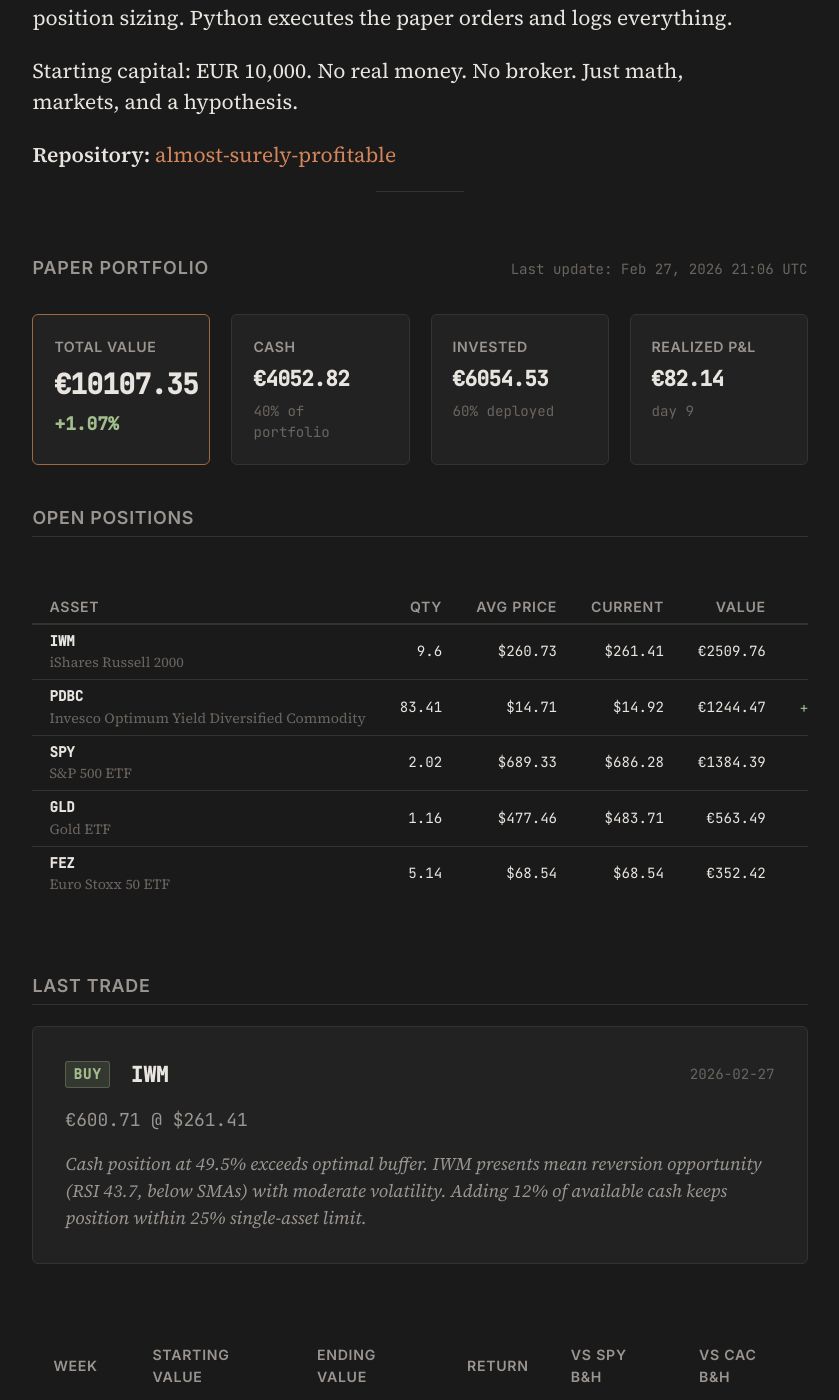
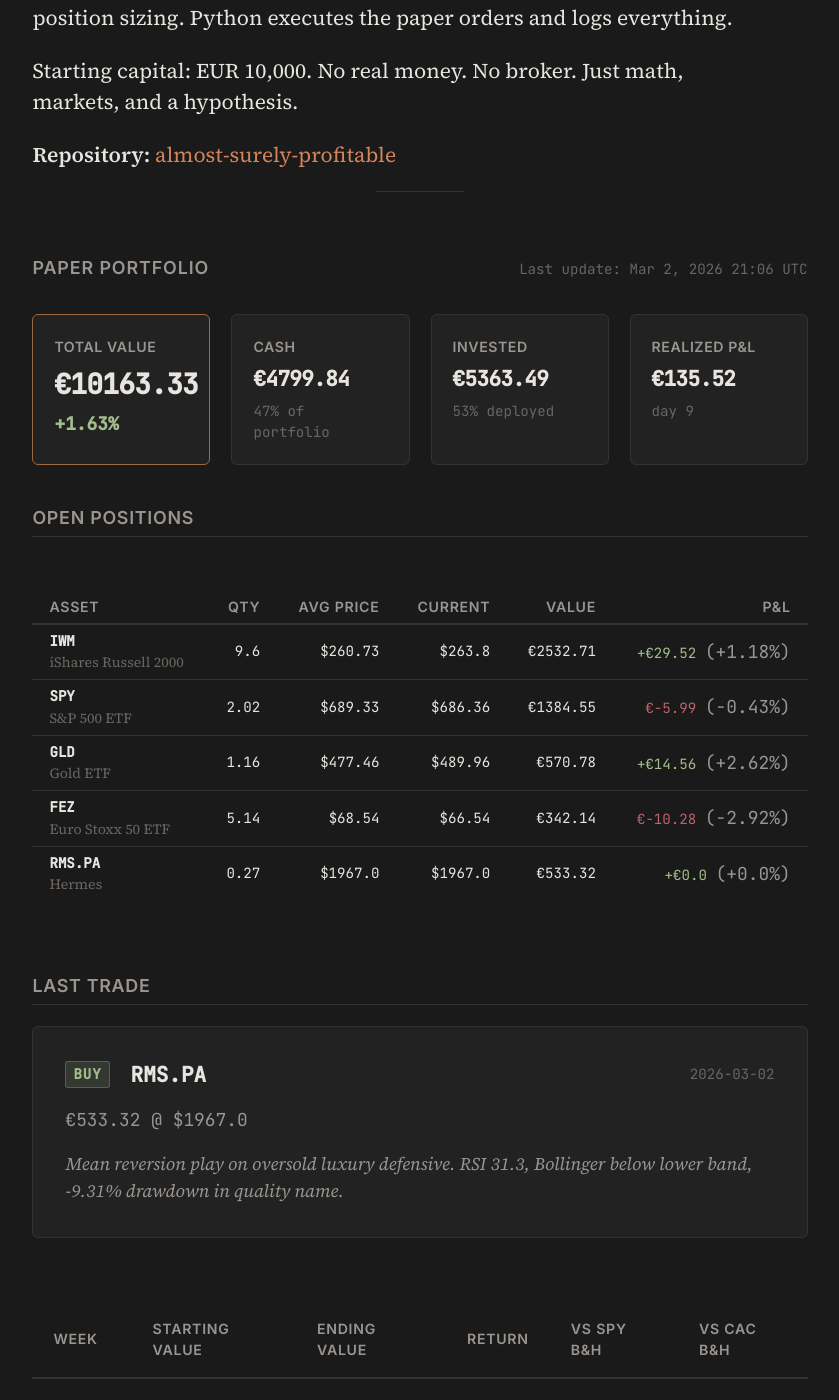
Before and after one commit to Alm0stSurely/alm0stsurely.github.io, a Jekyll site: the page built from trading.md, in a window 1280 px wide and 1400 px high, scrolled down 854 px. Shown: the whole window, without its empty margins (220-1059 px from the left). Built offline with Jekyll 4.4.1, drawn with Linux system fonts in a browser that asks for light colours.

Commit message:
data: portfolio update 2026-03-02

```diff
--- a/_data/portfolio.json
+++ b/_data/portfolio.json
@@ -1,10 +1,10 @@
 {
-  "last_updated": "2026-02-27T21:06:41",
+  "last_updated": "2026-03-02T21:06:45",
   "starting_capital": 10000.00,
-  "cash": 4052.82,
-  "total_value": 10107.35,
-  "total_return_pct": 1.07,
-  "total_realized_pnl": 82.14,
+  "cash": 4799.84,
+  "total_value": 10163.33,
+  "total_return_pct": 1.63,
+  "total_realized_pnl": 135.52,
   "days_active": 9,
   "positions": [
     {
@@ -12,63 +12,63 @@
       "name": "iShares Russell 2000",
       "quantity": 9.60,
       "avg_price": 260.73,
-      "current_price": 261.41,
-      "market_value": 2509.76,
-      "pnl": 6.57,
-      "pnl_pct": 0.26,
-      "allocation_pct": 24.83
-    },
-    {
-      "ticker": "PDBC",
-      "name": "Invesco Optimum Yield Diversified Commodity",
-      "quantity": 83.41,
-      "avg_price": 14.71,
-      "current_price": 14.92,
-      "market_value": 1244.47,
-      "pnl": 17.52,
-      "pnl_pct": 1.43,
-      "allocation_pct": 12.31
+      "current_price": 263.80,
+      "market_value": 2532.71,
+      "pnl": 29.52,
+      "pnl_pct": 1.18,
+      "allocation_pct": 24.92
     },
     {
       "ticker": "SPY",
       "name": "S&P 500 ETF",
       "quantity": 2.02,
       "avg_price": 689.33,
-      "current_price": 686.28,
-      "market_value": 1384.39,
-      "pnl": -6.15,
-      "pnl_pct": -0.44,
-      "allocation_pct": 13.70
+      "current_price": 686.36,
+      "market_value": 1384.55,
+      "pnl": -5.99,
+      "pnl_pct": -0.43,
+      "allocation_pct": 13.62
     },
     {
       "ticker": "GLD",
       "name": "Gold ETF",
       "quantity": 1.16,
       "avg_price": 477.46,
-      "current_price": 483.71,
-      "market_value": 563.49,
-      "pnl": 7.28,
-      "pnl_pct": 1.31,
-      "allocation_pct": 5.57
+      "current_price": 489.96,
+      "market_value": 570.78,
+      "pnl": 14.56,
+      "pnl_pct": 2.62,
+      "allocation_pct": 5.62
     },
     {
       "ticker": "FEZ",
       "name": "Euro Stoxx 50 ETF",
       "quantity": 5.14,
       "avg_price": 68.54,
-      "current_price": 68.54,
-      "market_value": 352.42,
+      "current_price": 66.54,
+      "market_value": 342.14,
+      "pnl": -10.28,
+      "pnl_pct": -2.92,
+      "allocation_pct": 3.37
+    },
+    {
+      "ticker": "RMS.PA",
+      "name": "Hermes",
+      "quantity": 0.27,
+      "avg_price": 1967.00,
+      "current_price": 1967.00,
+      "market_value": 533.32,
       "pnl": 0.00,
       "pnl_pct": 0.00,
-      "allocation_pct": 3.49
+      "allocation_pct": 5.25
     }
   ],
   "last_trade": {
-    "date": "2026-02-27",
-    "ticker": "IWM",
+    "date": "2026-03-02",
+    "ticker": "RMS.PA",
     "action": "buy",
-    "price": 261.41,
-    "amount": 600.71,
-    "reasoning": "Cash position at 49.5% exceeds optimal buffer. IWM presents mean reversion opportunity (RSI 43.7, below SMAs) with moderate volatility. Adding 12% of available cash keeps position within 25% single-asset limit."
+    "price": 1967.00,
+    "amount": 533.32,
+    "reasoning": "Mean reversion play on oversold luxury defensive. RSI 31.3, Bollinger below lower band, -9.31% drawdown in quality name."
   }
 }
```
